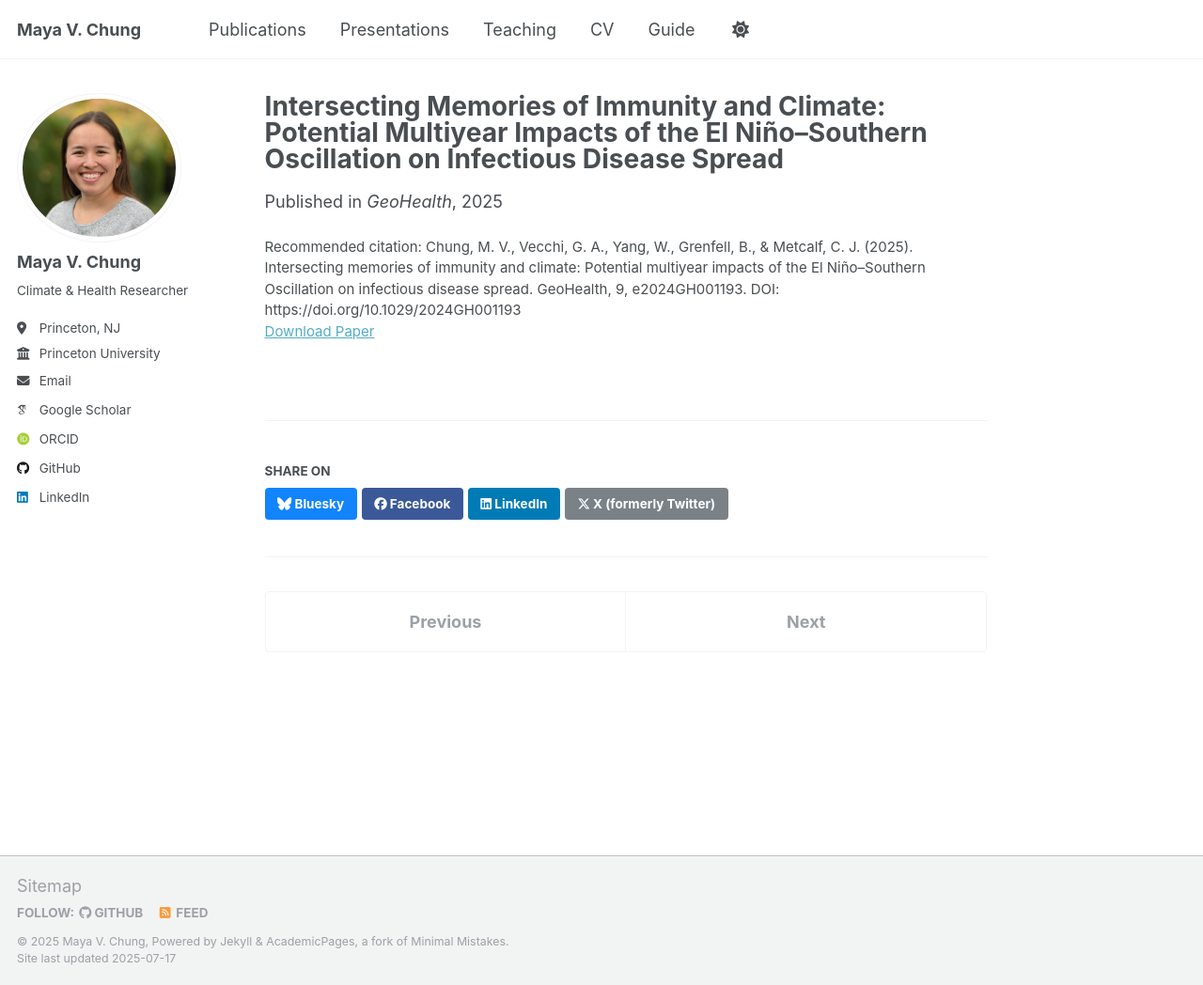
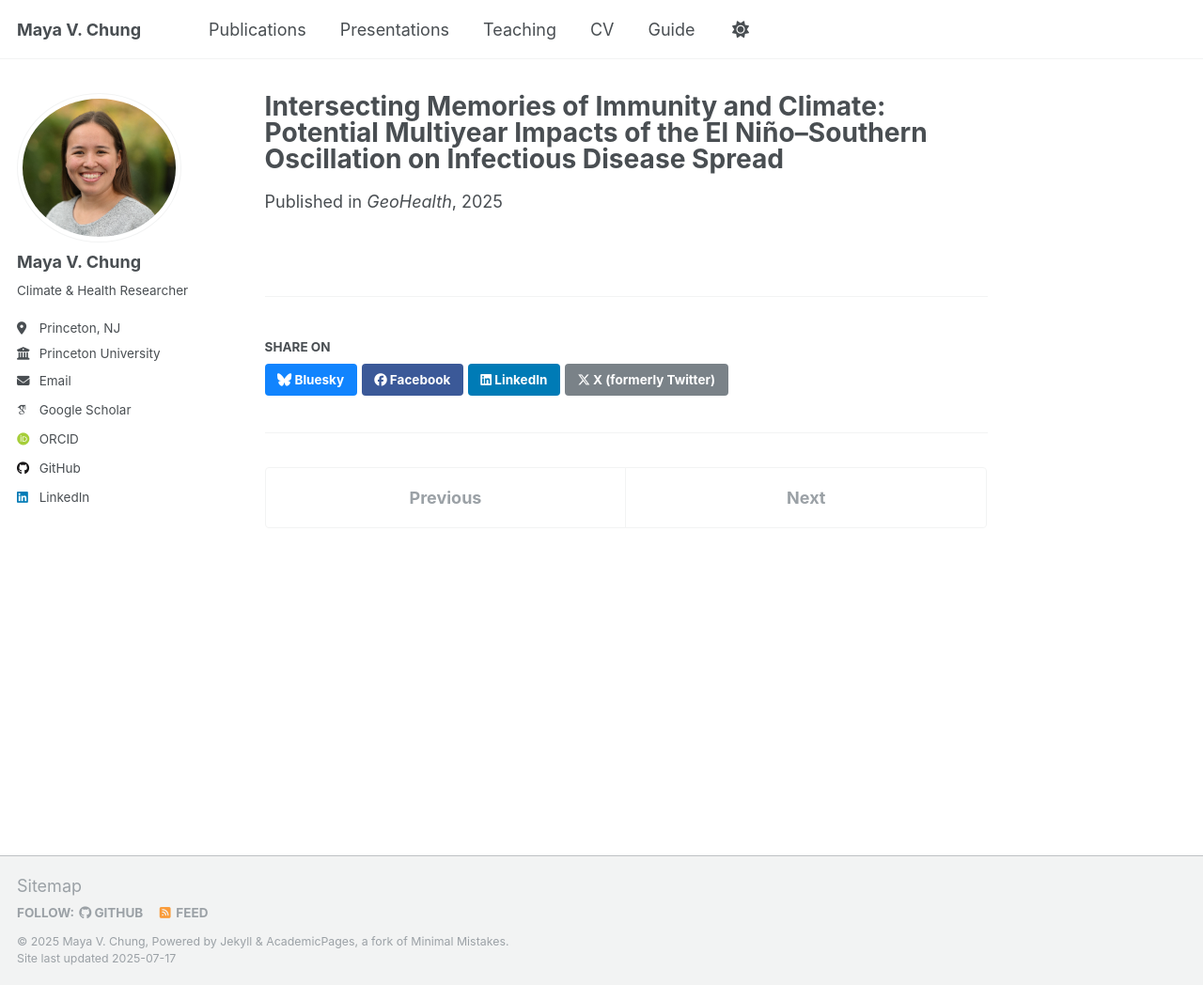
Before and after one commit to mayavchung/mayavchung.github.io, a Jekyll site: the page built from _publications/paper-enso-disease.md, in a window 1280 px wide and 1048 px high. Shown: the whole window at 94% size. Built offline with Jekyll 4.4.1, drawn with Linux system fonts in a browser that asks for light colours; some web fonts are replaced; a script that is not in the unit is left out.

Commit message:
Update paper-enso-disease.md

```diff
--- a/_publications/paper-enso-disease.md
+++ b/_publications/paper-enso-disease.md
@@ -3,9 +3,8 @@ title: "Intersecting Memories of Immunity and Climate: Potential Multiyear Impac
 collection: publications
 category: manuscripts
 permalink: /publication/paper-enso-disease
-excerpt: 'Impacts of climate variability on infectious disease outbreaks. Featured in [Eos magazine](https://eos.org/research-spotlights/the-interplay-of-enso-and-immunity-in-infectious-disease-outbreaks).'
+excerpt: 'Impacts of climate variability on infectious disease outbreaks. Featured in [Eos magazine](https://eos.org/research-spotlights/the-interplay-of-enso-and-immunity-in-infectious-disease-outbreaks).
+Citation: Chung, M. V., Vecchi, G. A., Yang, W., Grenfell, B., & Metcalf, C. J. (2025). Intersecting memories of immunity and climate: Potential multiyear impacts of the El Niño–Southern Oscillation on infectious disease spread. GeoHealth, 9, e2024GH001193. DOI: [https://doi.org/10.1029/2024GH001193](https://doi.org/10.1029/2024GH001193)'
 date: 2025-11-02
 venue: 'GeoHealth'
-paperurl: 'mayavchung.github.io/files/paper-enso-disease.pdf'
-citation: 'Chung, M. V., Vecchi, G. A., Yang, W., Grenfell, B., & Metcalf, C. J. (2025). Intersecting memories of immunity and climate: Potential multiyear impacts of the El Niño–Southern Oscillation on infectious disease spread. GeoHealth, 9, e2024GH001193. DOI: https://doi.org/10.1029/2024GH001193'
 ---
```
